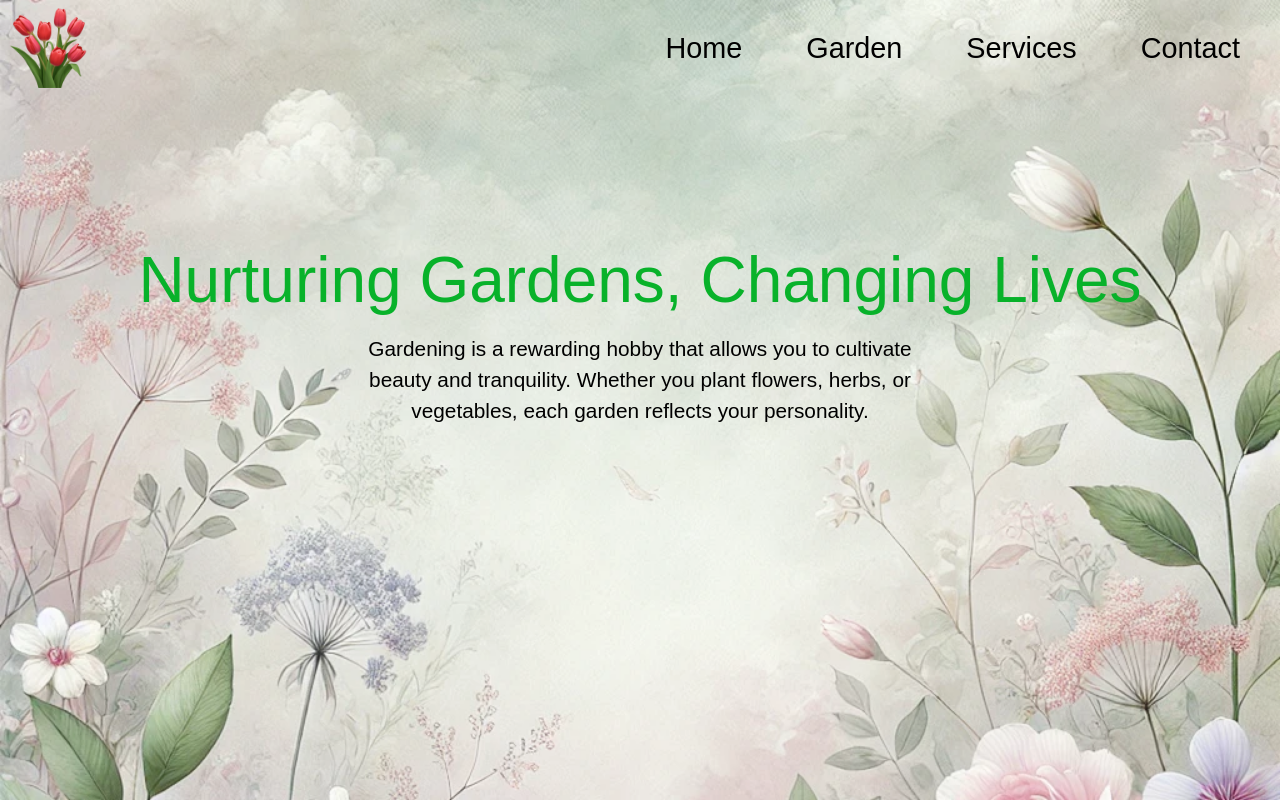
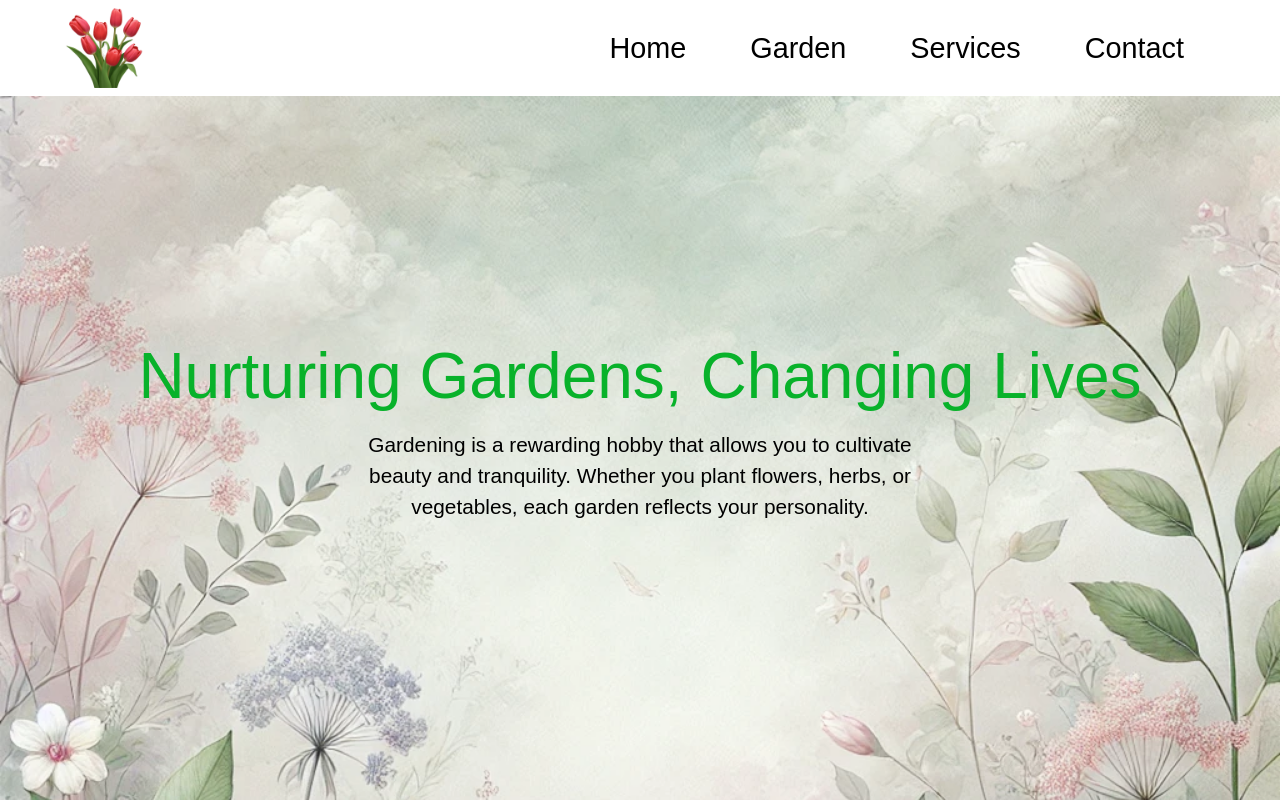
Before and after one commit to Vineethaveerapu/garden, a React (Vite) app: page / in a window 1280 px wide. Shown: the top 800 px of the page. Built offline with nearby package versions, Linux system fonts and the light colour scheme.

Commit message:
changed position

```diff
--- a/src/components/Header/Header.module.css
+++ b/src/components/Header/Header.module.css
@@ -2,13 +2,10 @@
   display: flex;
   align-items: center;
   justify-content: space-between;
-  padding: 8px;
+  padding: 8px 2rem;
   font-size: 1.8rem;
   cursor: pointer;
-  position: fixed;
-  top: 0;
-  left: 0;
-  right: 0;
+  position: relative;
   z-index: 100;
   background-color: transparent;
 }
```
